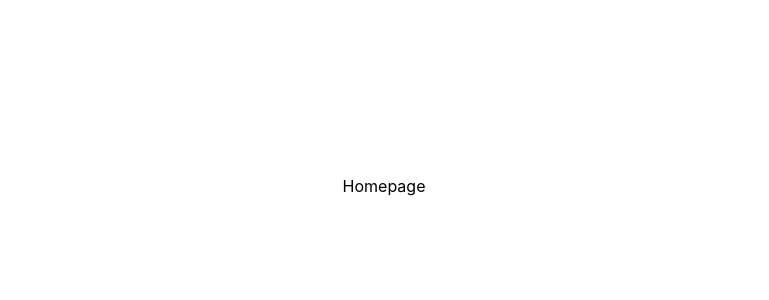
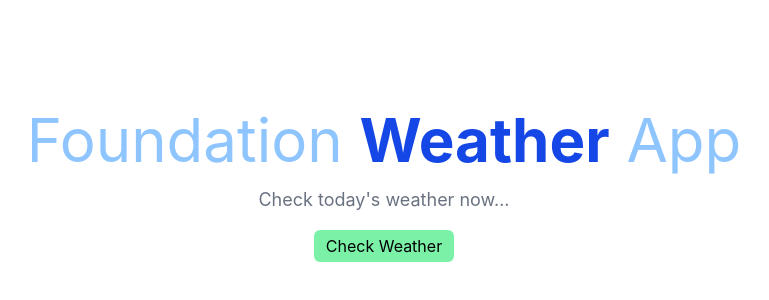
Before and after one commit to mdaburayhanmondal/Foundation-Program, a React (Vite) app in the folder foundation_program/react-recap/foundation-weather-app/: page / in a window 1280 px wide. Shown: the part 214-514 px from the top of the page, without its empty margins (256-1025 px from the left). Built offline with nearby package versions, Linux system fonts and the light colour scheme.

Commit message:
basic home screen with location picker modal

```diff
--- a/foundation_program/react-recap/foundation-weather-app/src/pages/Home.jsx
+++ b/foundation_program/react-recap/foundation-weather-app/src/pages/Home.jsx
@@ -1,3 +1,27 @@
+import { useState } from 'react';
+import LocationPicker from '../components/LocationPicker';
+
 export default function Home() {
-  return <div>Homepage</div>;
+  const [showLocationPicker, setShowLocationPicker] = useState(false);
+  return (
+    <div className="flex flex-col gap-y-4 items-center">
+      <h1 className="text-6xl text-blue-300 text-center">
+        Foundation <span className="text-blue-700 font-bold">Weather</span> App
+      </h1>
+      <p className="text-center text-lg text-gray-500">
+        Check today's weather now...
+      </p>
+
+      <button
+        type="button"
+        className="px-3 py-1 bg-green-300 rounded-md hover:cursor-pointer hover:bg-green-500 hover:text-green-900 hover:scale-105 transition-all duration-200"
+        onClick={() => setShowLocationPicker(true)}
+      >
+        Check Weather
+      </button>
+      {showLocationPicker && (
+        <LocationPicker onClose={() => setShowLocationPicker(false)} />
+      )}
+    </div>
+  );
 }
```
